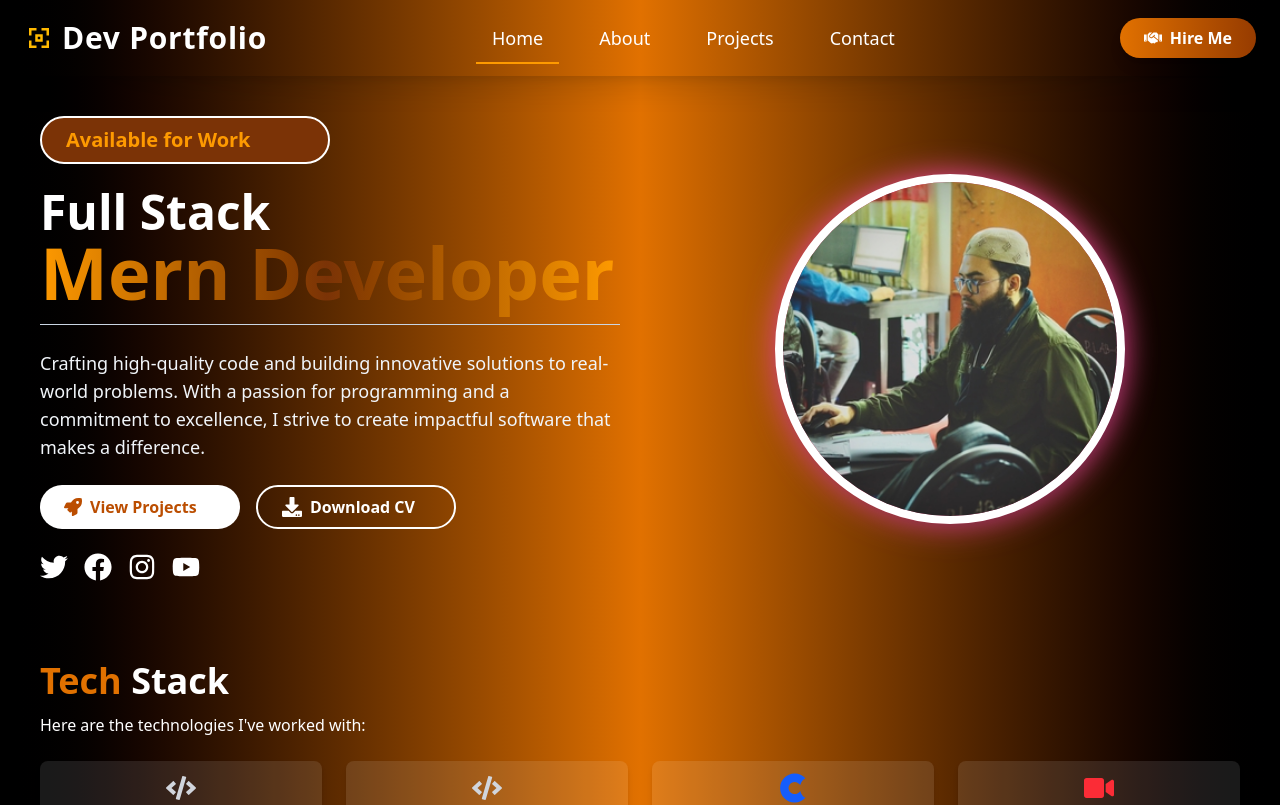
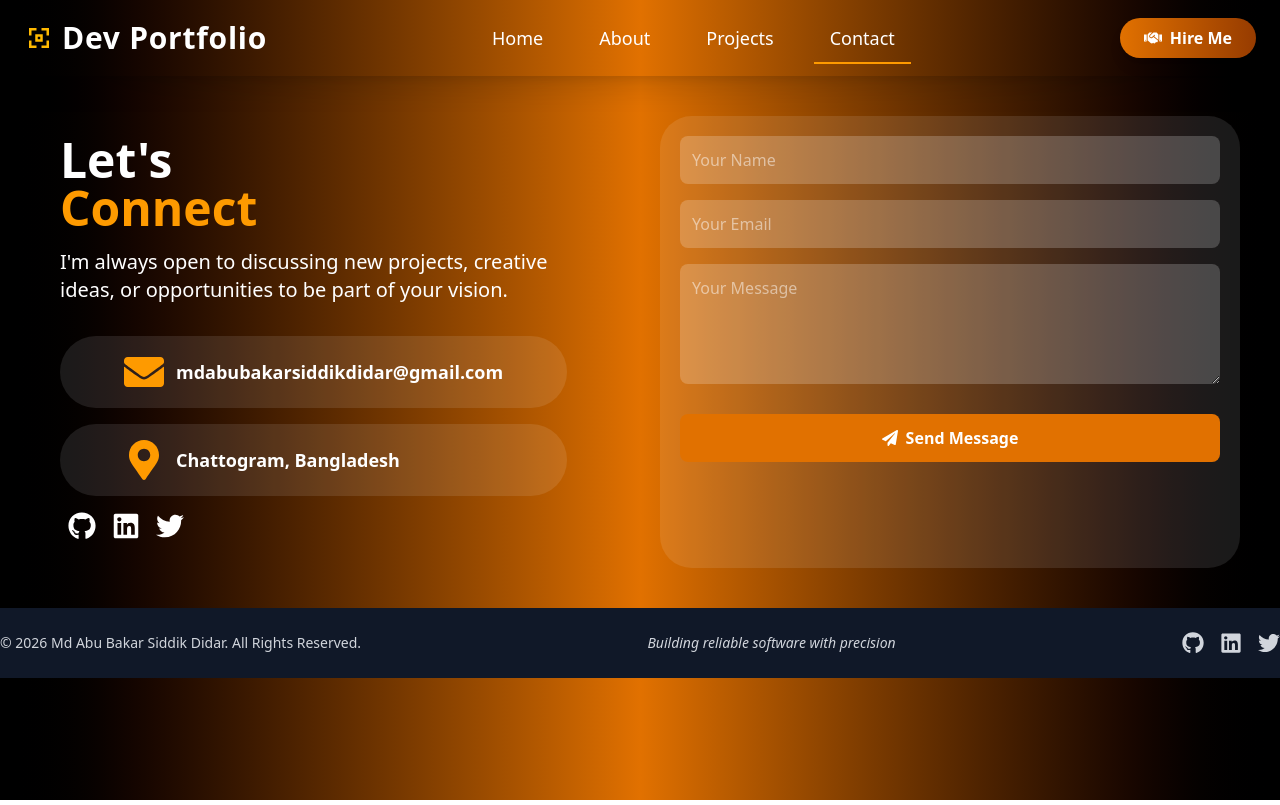
Before and after one commit to Didariiuc/Portfolio, a React (Vite) app: page /contact in a window 1280 px wide. Before the commit this address led to /. Shown: the top 805 px of the page. Built offline with nearby package versions, Linux system fonts and the light colour scheme.

Commit message:
project section, contact, about section added

```diff
--- a/src/components/Behind.jsx
+++ b/src/components/Behind.jsx
@@ -6,7 +6,7 @@ function Behind() {
   return (
     <div className="p-6 sm:p-10 text-white">
 
-      <div className='bg-white/20 flex flex-col lg:flex-row justify-between rounded-4xl p-4 lg:p-8 space-y-6 lg:space-y-0 lg:space-x-6'>
+      <div className='bg-white/10 flex flex-col lg:flex-row justify-between rounded-4xl p-4 lg:p-8 space-y-6 lg:space-y-0 lg:space-x-6'>
 
         {/* Written portion */}
         <div className='w-full lg:w-1/2 text-base sm:text-lg text-slate-300 p-2 sm:p-4'>
--- /dev/null
+++ b/src/components/Contact.jsx
@@ -0,0 +1,79 @@
+import React from 'react'
+import { FaEnvelope, FaMapMarkerAlt } from "react-icons/fa";
+import { FaGithub, FaLinkedin, FaTwitter, FaPaperPlane } from 'react-icons/fa'
+
+
+function Contact() {
+    return (
+        <div className='p-6 sm:p-10 text-white flex flex-col lg:flex-row gap-10'>
+            {/* Left Section */}
+            <div className='w-full lg:w-1/2 p-5  rounded-4xl'>
+                <h1 className="text-3xl sm:text-4xl md:text-5xl font-bold mb-4 text-left">
+                    Let's <br />
+                    <span className="text-amber-500 mt-5">Connect</span>
+                </h1>
+                <h1 className="text-base sm:text-lg md:text-xl mt-4 text-left">
+                    I'm always open to discussing new projects, creative ideas, or opportunities to be part of your vision.
+                </h1>
+
+                {/* Email Box */}
+                <div className='w-fit'>
+                    <div className=' flex items-center gap-3 rounded-full px-6 sm:px-10 md:px-16 py-4
+                                bg-white/10 text-white font-bold text-sm sm:text-lg mt-8
+                                w-full sm:w-auto cursor-pointer'>
+                        <FaEnvelope size={40} className="text-amber-500 text-xl sm:text-2xl" />
+                        <span className="truncate">mdabubakarsiddikdidar@gmail.com</span>
+                    </div>
+
+                    {/* Location Box */}
+                    <div className='flex items-center gap-3 rounded-full px-6 sm:px-10 md:px-16 py-4
+                                bg-white/10 text-white font-bold text-sm sm:text-lg mt-4
+                                w-full sm:w-auto cursor-pointer'>
+                        <FaMapMarkerAlt size={40} className="text-amber-500 text-xl sm:text-2xl" />
+                        <span className="truncate">Chattogram, Bangladesh</span>
+                    </div>
+                </div>
+
+                {/* Icon portion */}
+                <div className='p-2 flex justify-left space-x-4 mt-2'>
+                    <FaGithub size={28} className="hover:text-black transition-colors duration-300" />
+                    <FaLinkedin size={28} className="hover:text-blue-500 transition-colors duration-300" />
+                    <FaTwitter size={28} className="hover:text-sky-400 transition-colors duration-300" />
+                </div>
+            </div>
+
+            {/* Right Section */}
+            <div className='w-full lg:w-1/2 p-5 bg-white/10 rounded-4xl'>
+
+                {/* Name */}
+                <div>
+                    <input type="text" placeholder="Your Name" className="w-full p-3 rounded-lg bg-white/20 text-white placeholder:text-white/50 focus:outline-none focus:ring-2 focus:ring-white" />
+                </div>
+
+                {/* Email */}
+                <div className="mt-4">
+                    <input type="email" placeholder="Your Email" className="w-full p-3 rounded-lg bg-white/20 text-white placeholder:text-white/50 focus:outline-none focus:ring-2 focus:ring-white" />
+                </div>
+
+                {/* Message */}
+                <div className="mt-4">
+                    <textarea placeholder="Your Message" rows={4} className="w-full p-3 rounded-lg bg-white/20 text-white placeholder:text-white/50 focus:outline-none focus:ring-2 focus:ring-white"></textarea>
+                </div>
+
+                {/* Submit Button */}
+                <button
+                    className="mt-6 w-full py-3 bg-amber-600 rounded-lg font-bold text-white
+             hover:bg-white hover:text-amber-600 transition-all duration-300
+             flex items-center justify-center gap-2 group"
+                >
+                    <FaPaperPlane className="text-white group-hover:text-amber-600 transition-all duration-300" />
+                    Send Message
+                </button>
+
+
+            </div>
+        </div>
+    )
+}
+
+export default Contact
--- a/src/components/FeatureProject.jsx
+++ b/src/components/FeatureProject.jsx
@@ -12,7 +12,7 @@ function FeatureProject() {
 
             <div className="space-y-6">
                 {/* Project Card */}
-                <div className='bg-white/20 flex flex-col lg:flex-row items-center lg:items-start justify-between rounded-4xl p-4 lg:p-8 space-y-6 lg:space-y-0 lg:space-x-6'>
+                <div className='bg-white/10 flex flex-col lg:flex-row items-center lg:items-start justify-between rounded-4xl p-4 lg:p-8 space-y-6 lg:space-y-0 lg:space-x-6'>
                     <img src={BehindPic} alt="Didar" className="w-full sm:w-3/4 md:w-1/2 h-48 sm:h-64 md:h-72 rounded-4xl object-cover" />
                     <div className="w-full lg:w-1/2 text-center lg:text-left">
                         <p className="text-sm sm:text-base md:text-lg mb-4">
@@ -36,7 +36,7 @@ function FeatureProject() {
                 </div>
 
                 {/* Repeat for other project cards */}
-                <div className='bg-white/20 flex flex-col lg:flex-row items-center lg:items-start justify-between rounded-4xl p-4 lg:p-8 space-y-6 lg:space-y-0 lg:space-x-6'>
+                <div className='bg-white/10 flex flex-col lg:flex-row items-center lg:items-start justify-between rounded-4xl p-4 lg:p-8 space-y-6 lg:space-y-0 lg:space-x-6'>
                     <div className="w-full lg:w-1/2 text-center lg:text-left">
                         <p className="text-sm sm:text-base md:text-lg mb-4">
                             Beyond the lines of code, I am a passionate programmer with a love for problem-solving and creativity.
@@ -61,7 +61,7 @@ function FeatureProject() {
                 </div>
 
                 {/* Third project card */}
-                <div className='bg-white/20 flex flex-col lg:flex-row items-center lg:items-start justify-between rounded-4xl p-4 lg:p-8 space-y-6 lg:space-y-0 lg:space-x-6'>
+                <div className='bg-white/10 flex flex-col lg:flex-row items-center lg:items-start justify-between rounded-4xl p-4 lg:p-8 space-y-6 lg:space-y-0 lg:space-x-6'>
                     <img src={BehindPic} alt="Didar" className="w-full sm:w-3/4 md:w-1/2 h-48 sm:h-64 md:h-72 rounded-4xl object-cover" />
                     <div className="w-full lg:w-1/2 text-center lg:text-left">
                         <p className="text-sm sm:text-base md:text-lg mb-4">
--- a/src/components/Hero.jsx
+++ b/src/components/Hero.jsx
@@ -20,9 +20,16 @@ function Hero() {
         {/* Left Section */}
         <div className="w-full lg:w-1/2 text-center lg:text-left">
           {/* Available for Work */}
-          <div className="w-1/2 mb-6 border-2 border-white rounded-full px-6 py-2 bg-amber-900 text-amber-500 font-bold text-base sm:text-lg md:text-xl mx-auto lg:mx-0 text-center lg:text-left">
-            Available for Work
-          </div>
+          <div className="w-1/2 mb-6 border-2 border-white rounded-full px-6 py-2
+                bg-amber-900 text-amber-500 font-bold text-base sm:text-lg md:text-xl
+                mx-auto lg:mx-0 flex items-center gap-3">
+  {/* Dot Circle */}
+  <div className="w-3 h-3 bg-amber-600 rounded-full"></div>
+
+  {/* Text */}
+  <span>Available for Work</span>
+</div>
+
 
           <h1 className="text-3xl sm:text-4xl md:text-5xl font-bold">
             Full Stack
@@ -72,7 +79,7 @@ function Hero() {
           <img
             src={HeroPic}
             alt="Hero"
-            className="w-48 h-48 sm:w-64 sm:h-64 md:w-80 md:h-80 lg:w-[350px] lg:h-[350px] rounded-full border-4 sm:border-6 md:border-8 border-white shadow-lg hover:scale-105 transition-transform duration-300 drop-shadow-[0_0_15px_#ec4899]"
+            className="w-48 h-48 sm:w-64 sm:h-64 md:w-80 md:h-80 lg:w-[350px] lg:h-[350px] rounded-full   shadow-lg hover:scale-105 transition-transform duration-300 drop-shadow-[0_0_10px_#ff8834]"
           />
         </div>
       </div>
--- a/src/components/Main.jsx
+++ b/src/components/Main.jsx
@@ -1,7 +1,6 @@
 import NavBar from "./NavBar"
 import Hero from './Hero';
 import Project from './Project';
-import Testimonial from './Testimonial';
 import Education from './Education';
 import Footer from './Footer';
 import Skills from "./Skills";
--- a/src/components/Project.jsx
+++ b/src/components/Project.jsx
@@ -1,24 +1,32 @@
 import React from 'react'
+import { FaHospital, FaBus, FaHotel, FaShoppingCart, FaBook, FaMusic, FaGamepad, FaFilm } from "react-icons/fa";
 
 function Project() {
   const projects = [
-    "Hospital Management System",
-    "Bus Ticket Booking",
-    "Hotel Management System",
-    "E-Commerce Website"
+    { name: "Hospital Management System", icon: <FaHospital className="text-amber-500 text-5xl mb-4" /> },
+    { name: "Bus Ticket Booking", icon: <FaBus className="text-amber-500 text-5xl mb-4" /> },
+    { name: "Hotel Management System", icon: <FaHotel className="text-amber-500 text-5xl mb-4" /> },
+    { name: "E-Commerce Website", icon: <FaShoppingCart className="text-amber-500 text-5xl mb-4" /> },
+    { name: "Library Management System", icon: <FaBook className="text-amber-500 text-5xl mb-4" /> },
+    { name: "Music Streaming App", icon: <FaMusic className="text-amber-500 text-5xl mb-4" /> },
+    { name: "Gaming Platform", icon: <FaGamepad className="text-amber-500 text-5xl mb-4" /> },
+    { name: "Movie Review Website", icon: <FaFilm className="text-amber-500 text-5xl mb-4" /> },
   ];
 
   return (
-    <div className="p-10 text-white ">
-      <h2 className="text-3xl font-bold mb-8 text-center">Projects</h2>
+    <div className="p-10 text-white">
+      <h2 className="text-4xl font-bold mb-8 text-center">
+        Featured <span className="text-amber-500">Work</span>
+      </h2>
 
-      <div className="grid grid-cols-1 sm:grid-cols-2 lg:grid-cols-2 gap-6">
+      <div className="grid grid-cols-1 sm:grid-cols-2 lg:grid-cols-3 gap-8">
         {projects.map((project, index) => (
           <div
             key={index}
-            className="bg-white/10 rounded-2xl shadow-md p-6 text-center font-bold text-xl hover:bg-white/20 transition"
+            className="bg-white/10 rounded-2xl shadow-lg p-8 text-center hover:bg-white/20 transition transform hover:scale-105"
           >
-            {project}
+            {project.icon}
+            <h3 className="font-bold text-xl">{project.name}</h3>
           </div>
         ))}
       </div>
--- a/src/components/Testimonial.jsx
+++ /dev/null
@@ -1,11 +0,0 @@
-import React from 'react'
-
-function Testimonial() {
-  return (
-    <div className='h-screen flex items-center justify-center text-4xl font-bold text-white'>
-      Testimonial
-    </div>
-  )
-}
-
-export default Testimonial
--- a/src/main.jsx
+++ b/src/main.jsx
@@ -7,13 +7,13 @@ import { BrowserRouter, createBrowserRouter, createRoutesFromElements, Route } f
 import { RouterProvider } from 'react-router-dom'
 import Skills from './components/Skills.jsx'
 import Project from './components/Project.jsx'
-import Testimonial from './components/Testimonial.jsx'
 import Education from './components/Education.jsx'
 import NavBar from './components/NavBar.jsx'
 import Hero from './components/Hero.jsx'
 import Main from './components/main.jsx'
 import Home from './components/Home.jsx'
 import About from './components/About.jsx'
+import Contact from './components/Contact.jsx'
 import { Navigate } from 'react-router-dom'
 
 const router = createBrowserRouter(
@@ -22,9 +22,8 @@ const router = createBrowserRouter(
       <Route index element={<Home />} />
       <Route path='/skills' element={<Skills />} />
       <Route path='/projects' element={<Project />} />
-      <Route path='/testimonial' element={<Testimonial />} />
-      <Route path='/education' element={<Education />} />
       <Route path='/about' element={<About />} />
+      <Route path='/contact' element={<Contact />} />
       <Route path="*" element={<Navigate to="/" replace />} />
 
 
```
Also changed, not shown: src/components/About.jsx (+9 -1 lines), src/components/NavBar.jsx (+10 -6 lines).
